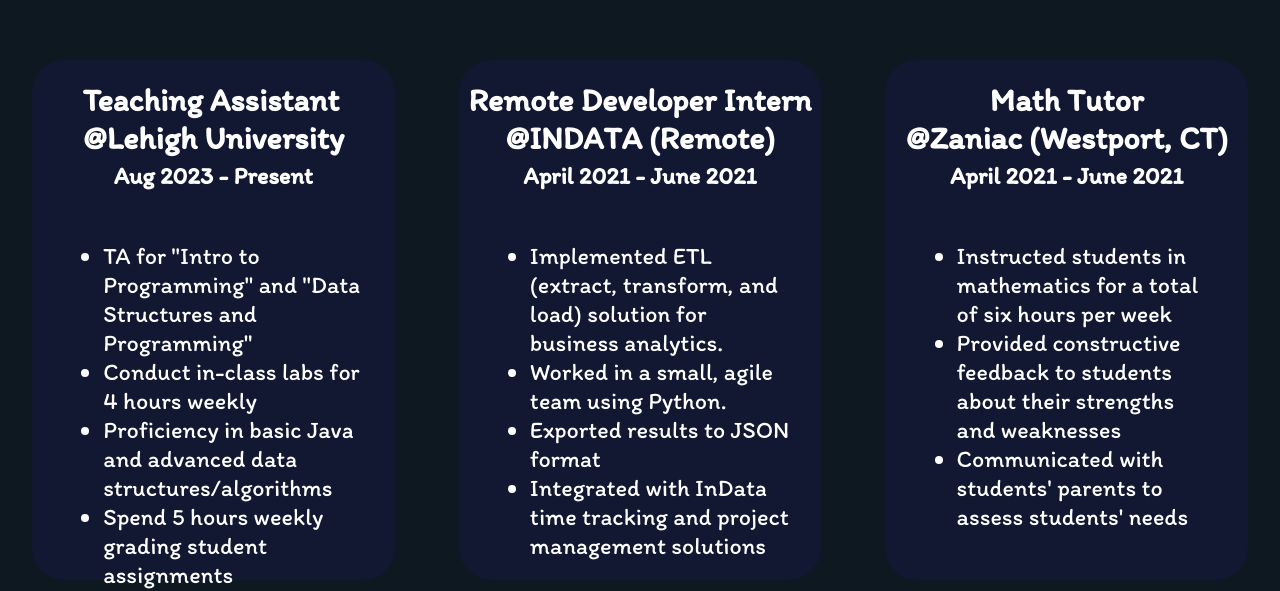
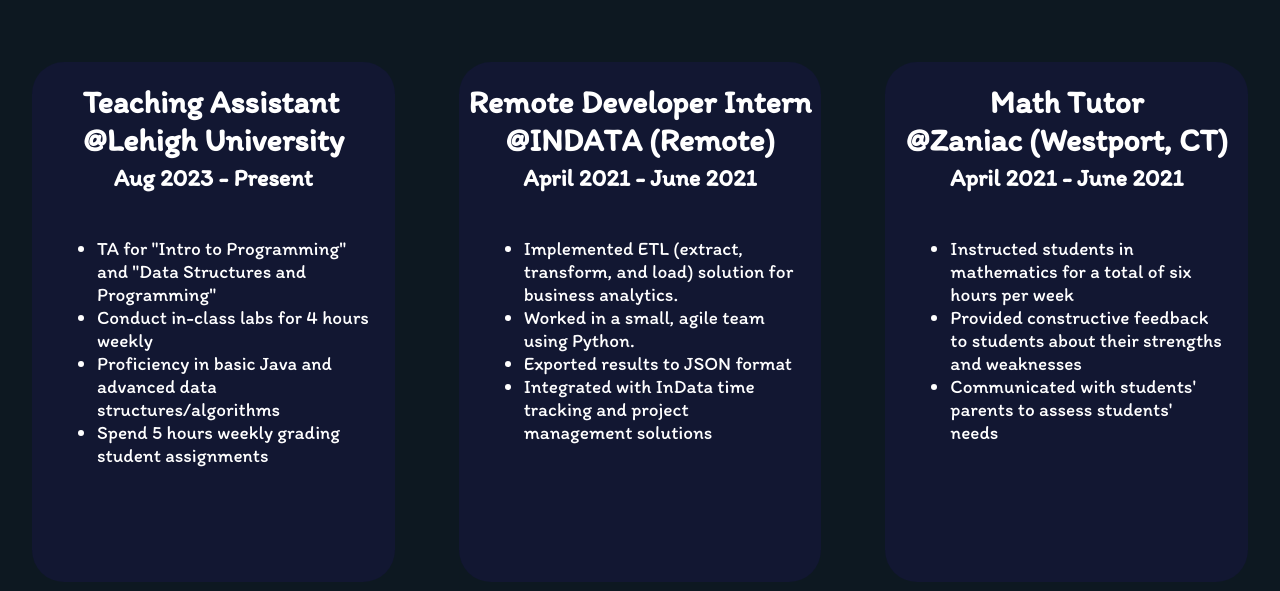
Before and after one commit to shirls326/PersonalWebsite, a React (Create React App) app in the folder my-personal-website/: page / in a window 1280 px wide. Shown: the part 1780-2371 px from the top of the page. Built offline with nearby package versions, Linux system fonts and the light colour scheme.

Commit message:
fixing some margin issues

```diff
--- a/my-personal-website/src/App.css
+++ b/my-personal-website/src/App.css
@@ -1,5 +1,5 @@
 .Container{
-  height: 105vh;
+  min-height: 105vh;
   width: 100vw;
 }
 
--- a/my-personal-website/src/components/Work.css
+++ b/my-personal-website/src/components/Work.css
@@ -16,7 +16,20 @@
     opacity: 0;
     transform: translateY(20px); /* Optionally, you can add some initial translation */
     transition: opacity 0.5s, transform 0.5s; /* Optional: Add transitions for smoother animation */
+    /* margin: 2em 0; */
+    /* overflow: hidden; */
   }
+
+  @media (max-width: 768px) {
+    /* Adjust styles for smaller screens */
+    .Work-Container {
+      width: 90vw; /* Adjust the width for smaller screens */
+      height: auto; /* Allow the container to expand based on content */
+    }
+
+  }
+
+
 
   .Work-Container.visible {
     opacity: 1;
@@ -30,15 +43,23 @@
 
   }
 
-  .TA-title{
+  .TA-title {
     margin-bottom: -0.5em;
+    font-size: 2em; /* Default font size for TA-title */
+
+    @media (max-width: 768px) {
+      /* Adjust font size for smaller screens */
+      font-size: calc(1.5em + 1vw);
+      min-font-size: 1.5em; /* Set a minimum font size for the title */
+    }
   }
 
   .info-list{
-    font-size: 1.5em;
+    font-size: 1.5vw; /* Use vw units for responsive font size */
     margin-left: -0.25em;
     padding-bottom: 5em;
     margin: 1.3em;
+
 
   }
 
```
